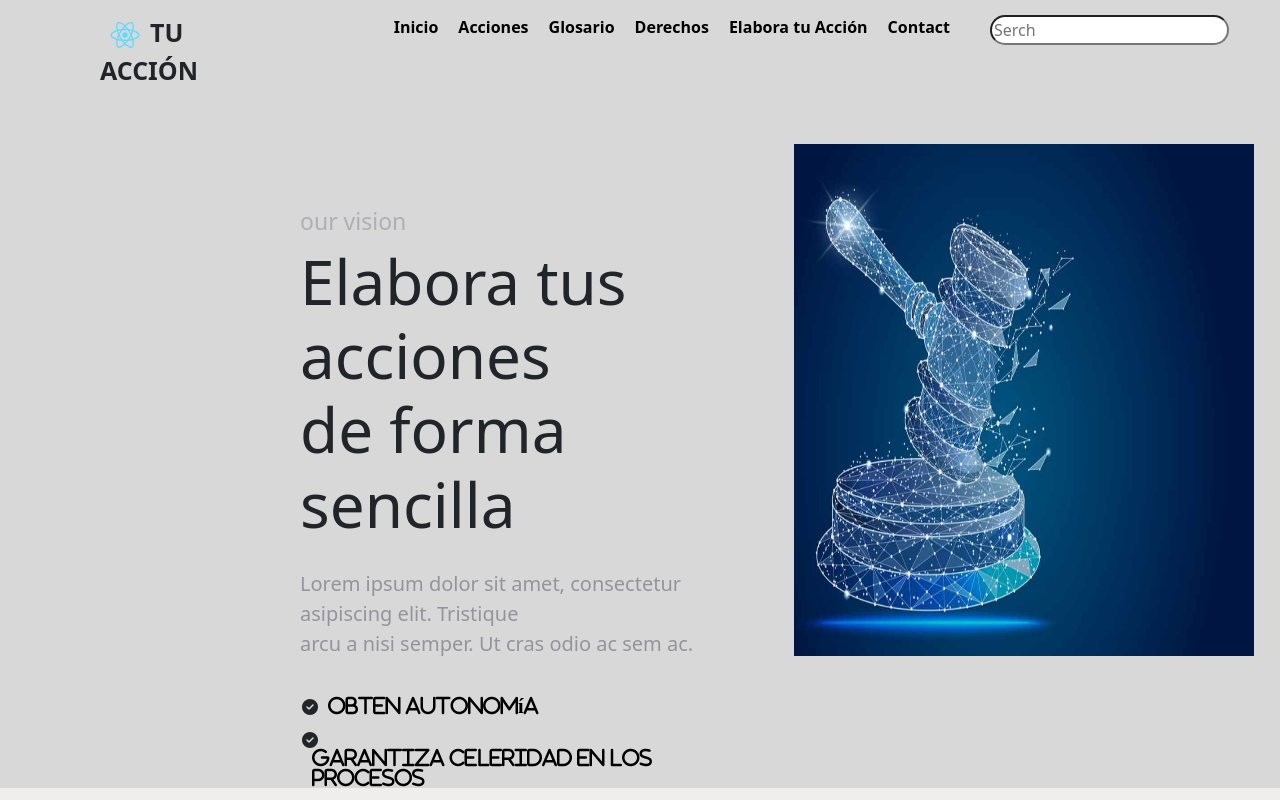
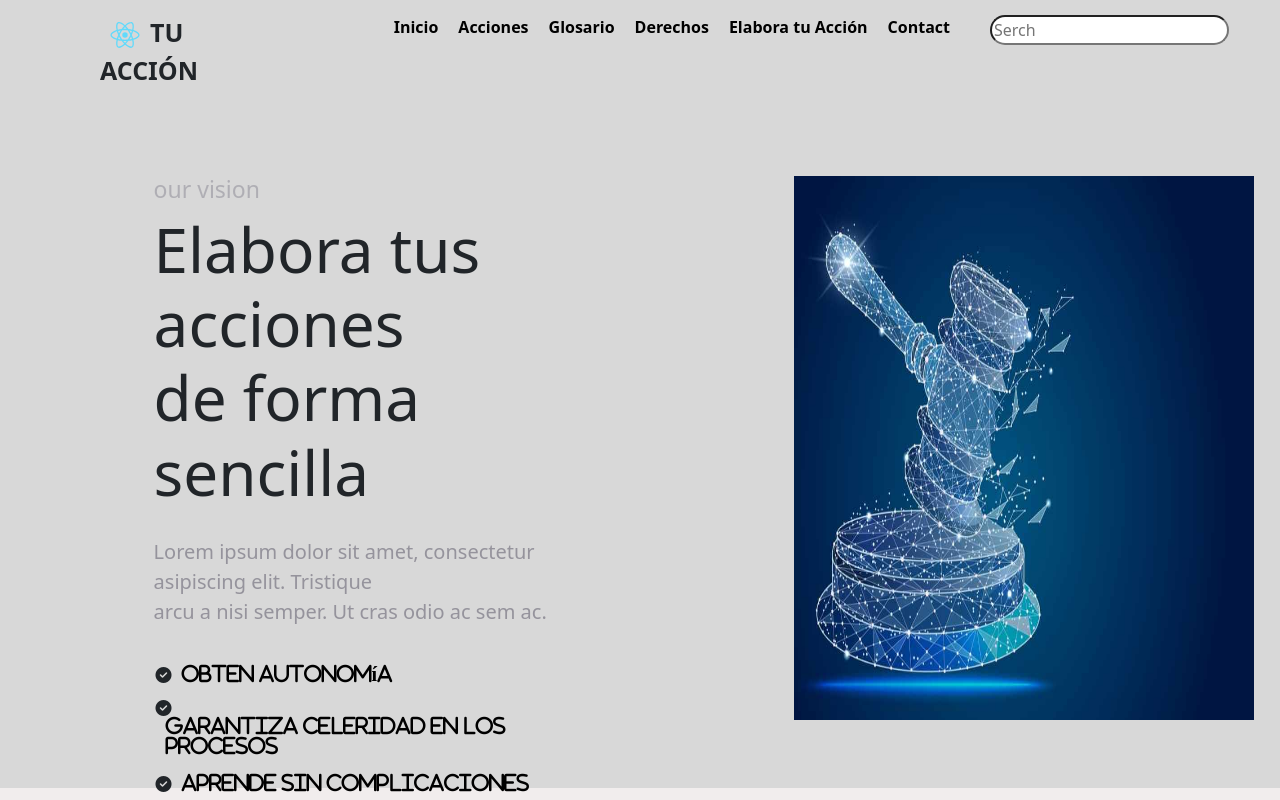
Before and after one commit to GAOV13/TuAccion, a React (Create React App) app: page / in a window 1280 px wide. Shown: the top 800 px of the page. Built offline with nearby package versions, Linux system fonts and the light colour scheme.

Commit message:
Mejorar en CSS

```diff
--- a/src/assets/css/accion.css
+++ b/src/assets/css/accion.css
@@ -1,12 +1,11 @@
 @charset "utf-8";
 
 .accion_bg {
-	background-color: (216, 216, 216);
+	background-color: rgb(216, 216, 216);
 	position: relative;
 }
 
 .accion_header {
-	background-color: rgb(216, 216, 216);
 	display: flex;
 	flex-wrap: nowrap;
 	flex-direction: row;
@@ -15,9 +14,10 @@
 }
 
 .accion_info{
-	background-color: rgb(216, 216, 216);
-	width: 60%;
-  padding: 100px 0 0 300px;
+  width: 60%;
+  left: 15%;
+  top: 10%;
+	position: absolute;
 	display: flex;
 	flex-direction: column;
 }
@@ -42,7 +42,6 @@
 }
 
 .accion_boton_container {
-	background-color: rgb(216, 216, 216);
 	display: flex;
 	flex-wrap: nowrap;
 	flex-direction: row;
@@ -62,6 +61,7 @@
 	color: #3be5b2;
 	transition: 1s;
 }
+
 .aBoton_info img {
 	opacity: 0.8;
 	cursor: pointer;
@@ -75,7 +75,8 @@
 .accion_img {
 	width: 40%;
 	height: 100%;
-	position: relative;
+	right: 0;
+	position: absolute;
 }
 
 .accion_container{
--- a/src/assets/css/inicio.css
+++ b/src/assets/css/inicio.css
@@ -1,25 +1,41 @@
-.inicio_bg{
+/* Color de la pagina */
+.bg1{
   background-color: rgb(216, 216, 216);
 }
 
-.inicio_elabora{
+.bg2{
+  background-color: rgb(241, 237, 237);
+}
+
+.color_letra{
+  color: rgb(149, 147, 156);
+}
+
+.color_letraT{
+  color: rgba(149, 147, 156, 0.60);
+}
+
+.box_container{
   display: flex;
   flex-direction: row;
+}
+
+.inicio_elabora{
   width: 100%;
   height: 85vh;
 }
 
 .inicio_elabora_info{
   width: 60%;
-  height: 100%;
   text-align: left;
   position: relative;
-  padding: 100px 0 0 300px;
 }
 
-.inicio_elabora_info h2{
-  font-size: 23px;
-  color: rgba(149, 147, 156, 0.60);
+.inicio_elabora_info_con{
+  position: absolute;
+  width: 60%;
+  left: 20%;
+  top: 10%;
 }
 
 .inicio_elabora_info h1{
@@ -29,7 +45,10 @@
 .inicio_elabora_info p{
   font-size: 20px;
   padding: 20px 0 20px 0;
-  color: rgb(149, 147, 156);
+}
+
+.inicio_elabora_info h2{
+  font-size: 23px;
 }
 
 .inicio_elabora_info ul li{
@@ -66,10 +85,7 @@
 
 .inicio_elavora_img{
   width: 40%;
-  height: 80%;
-  right: 0;
-  bottom: 10%;
-  position: absolute;
+  position: relative;
 }
 
 .inicio_elavora_img img{
@@ -81,7 +97,6 @@
 }
 
 .inicio_necesitas{
-  background-color: rgb(241, 237, 237);
   width: 100%;
   height: 100vh;
 }
@@ -90,7 +105,6 @@
   width: 100%;
   height: 20%;
   padding: 50px 0 0 0;
-  display: flex;
   text-align: center;
   justify-content: space-evenly;
 }
@@ -106,16 +120,14 @@
   margin: 0;
   font-size: 23px;
   text-align: left;
-  color: rgb(149, 147, 156);
   padding: 20px 0;
 }
 
 .inicio_necesitas_container{
-  display: flex;
   position: relative;
+  left: 10%;
   height: 80%;
   width: 80%;
-  left: 10%;
 }
 
 .col{
@@ -166,6 +178,8 @@
 .col_container p {
   top: 40%;
   font-weight: 600;
+  width: 90%;
+  left: 5%;
   text-align: justify;
   font-size: 17px;
   position: absolute;
@@ -198,7 +212,7 @@
   height: 80vh;
 }
 
-.col_container:hover {background-color: rgb(178, 182, 185); box-shadow:  0 32px 64px 0 rgba(0,0,0,0.6);;}
+.col_container:hover {background-color: rgb(178, 182, 185); box-shadow:  0 32px 64px 0 rgba(0,0,0,0.6);}
 .col_container:hover .inicioCard_img_container{ height: 33%; }
 .col_container:hover .inicioCard_img_container h1{ bottom: -5%;}
 .col_container:hover p{ display: block; }
--- a/src/components/Acciones/peticion.js
+++ b/src/components/Acciones/peticion.js
@@ -7,9 +7,7 @@ import Extra from "../modal/extra";
 
 class Peticion extends Component{
 	render (){
-
 		return (
-
 			<div className='accion_bg'>
 				<section className='temp'>
           <div class = "botonGlosario">
--- a/src/components/main/inicio.js
+++ b/src/components/main/inicio.js
@@ -9,12 +9,13 @@ import Anfi from "../../assets/img/Anfibio.png";
 class Inicio extends Component {
   render() {
     return (
-      <section className='inicio_bg'>
-        <section className='inicio_elabora'>
+      <section className='bg1'>
+        <section className='box_container inicio_elabora '>
           <div className='inicio_elabora_info'>
-            <h2>our vision</h2>
+            <div className='inicio_elabora_info_con'>
+              <h2 className='color_letraT'>our vision</h2>
               <h1>Elabora tus acciones<br/>de forma sencilla</h1>
-            <p>
+              <p className='color_letra'>
                 Lorem ipsum dolor sit amet, consectetur asipiscing elit. Tristique
                 <br/>arcu a nisi semper. Ut cras odio ac sem ac.
               </p>
@@ -31,20 +32,21 @@ class Inicio extends Component {
               </ul>
               <Link className='inicio_link' to='/Acciones'>Conoce las acciones</Link>
             </div>
+          </div>
           <div className='inicio_elavora_img'>
             <img src={Logo}></img>
           </div>
         </section>
-        <section className='inicio_necesitas'>
-          <div className='inicio_necesitas_info'>
+        <section className='inicio_necesitas bg2'>
+          <div className='inicio_necesitas_info box_container'>
             <h1>¿Qué necesitas?</h1>
-            <p>
+            <p className='color_letra'>
               Estas son las rutas que tenemos para ti, de manera que en el
               <br/>ultimo boton ya tengas claridad respecto a la acción que
               <br/> deseas realizar.
             </p>
           </div>
-          <div className='inicio_necesitas_container'>
+          <div className='inicio_necesitas_container box_container'>
             <InicioCard
               titulo="Acciones" imagen={Logo} direccion="/Acciones"
               texto="Tres tristes tigres tragaban trigo en un trigal mientras uno se quedaba sin trigo para alimentar"
```
Also changed, not shown: src/components/Acciones/tutela.js (indentation only). Lines whose indentation alone changed are shown as unchanged.
